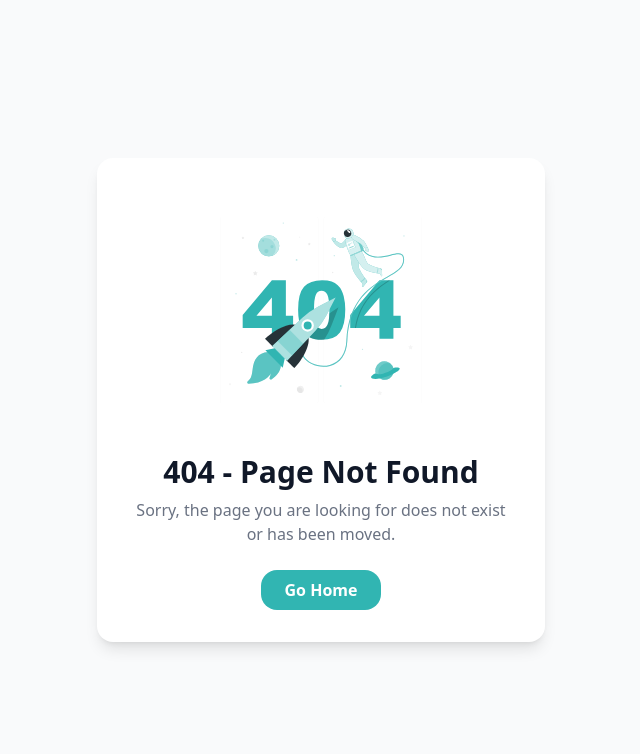
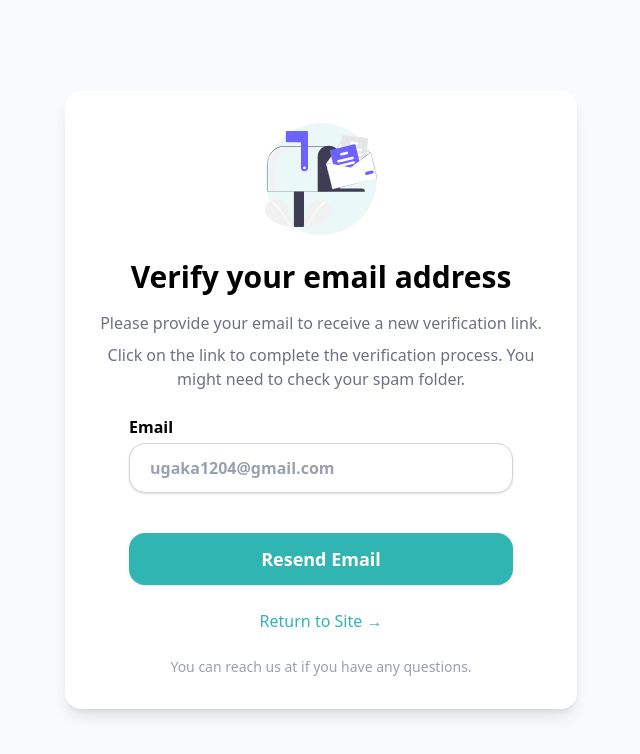
Before and after one commit to maker-dev/Leadro, a Next.js app in the folder client/: page /resend-verification in a window 1280 px wide. Before the commit this address had no page. Shown: the top 754 px of the page, without its empty margins (319-959 px from the left). Built offline with nearby package versions, Linux system fonts and the light colour scheme.

Commit message:
ADD resendVerification Page

```diff
--- /dev/null
+++ b/client/app/email-verified/page.tsx
@@ -0,0 +1,78 @@
+"use client";
+
+import { useSearchParams } from "next/navigation";
+import Link from "next/link";
+import {
+  MdOutlineMarkEmailRead,
+  MdErrorOutline,
+  MdAccessTime,
+} from "react-icons/md";
+
+const statusConfig = {
+  success: {
+    icon: <MdOutlineMarkEmailRead className="w-12 h-12 text-[#31B5B2]" />,
+    title: "Email verified!",
+    message: "Your email has been successfully verified. You can now sign in.",
+    action: (
+      <Link
+        href="/login"
+        className="mt-6 px-6 py-2 rounded-lg bg-[#31B5B2] text-white font-semibold hover:bg-[#269e9b] transition-colors"
+      >
+        Sign in
+      </Link>
+    ),
+  },
+  "token-expired": {
+    icon: <MdAccessTime className="w-12 h-12 text-yellow-500" />,
+    title: "Verification link expired",
+    message: "Your verification link has expired. Please request a new one.",
+    action: (
+      <Link
+        href="/resend-verification"
+        className="mt-6 px-6 py-2 rounded-lg bg-[#31B5B2] text-white font-semibold hover:bg-[#269e9b] transition-colors"
+      >
+        Resend Verification
+      </Link>
+    ),
+  },
+  error: {
+    icon: <MdErrorOutline className="w-12 h-12 text-red-500" />,
+    title: "Something went wrong",
+    message:
+      "We couldn't verify your email. Please try again or contact support.",
+    action: (
+      <Link
+        href="/resend-verification"
+        className="mt-6 px-6 py-2 rounded-lg bg-[#31B5B2] text-white font-semibold hover:bg-[#269e9b] transition-colors"
+      >
+        Try Again
+      </Link>
+    ),
+  },
+} as const;
+
+type StatusKey = keyof typeof statusConfig;
+
+function isStatusKey(key: string): key is StatusKey {
+  return key in statusConfig;
+}
+
+export default function EmailVerifiedPage() {
+  const searchParams = useSearchParams();
+  const statusParam = searchParams.get("status") || "success";
+  const status: StatusKey = isStatusKey(statusParam) ? statusParam : "error";
+  const config = statusConfig[status];
+
+  return (
+    <div className="min-h-screen flex items-center justify-center bg-gray-50 py-8 px-2">
+      <div className="w-full max-w-lg bg-white rounded-2xl shadow-lg p-8 flex flex-col items-center">
+        <div className="w-24 h-24 rounded-full flex items-center justify-center mb-6 bg-[#31B5B2]/10">
+          {config.icon}
+        </div>
+        <h1 className="text-3xl font-bold text-center mb-4">{config.title}</h1>
+        <p className="text-gray-500 text-center mb-2">{config.message}</p>
+        {config.action}
+      </div>
+    </div>
+  );
+}
--- /dev/null
+++ b/client/app/resend-verification/ResendVerificationForm.tsx
@@ -0,0 +1,61 @@
+"use client";
+
+import { useForm } from "react-hook-form";
+import { zodResolver } from "@hookform/resolvers/zod";
+import TextInput from "@/components/ui/inputs/TextInput";
+import SubmitButton from "@/components/ui/buttons/SubmitButton";
+import { FormValues } from "./types";
+import { formSchema } from "./schema";
+import { useEffect, useState } from "react";
+
+export default function ResendVerificationForm() {
+  const [cooldown, setCooldown] = useState(0);
+
+  const {
+    register,
+    handleSubmit,
+    formState: { errors, isSubmitting },
+  } = useForm<FormValues>({
+    resolver: zodResolver(formSchema),
+    defaultValues: {
+      email: "",
+    },
+    mode: "onBlur",
+  });
+
+  useEffect(() => {
+    if (cooldown <= 0) return;
+
+    const timer = setInterval(() => {
+      setCooldown((prevCooldown) => prevCooldown - 1);
+    }, 1000);
+
+    return () => clearInterval(timer);
+  }, [cooldown]);
+
+  const onSubmit = (data: FormValues) => {
+    console.log(data);
+    setCooldown(30);
+  };
+
+  const isButtonDisabled = isSubmitting || cooldown > 0;
+
+  return (
+    <form
+      onSubmit={handleSubmit(onSubmit)}
+      className="flex flex-col gap-4"
+      noValidate
+    >
+      <TextInput
+        label="Email"
+        type="email"
+        placeholder="ugaka1204@gmail.com"
+        {...register("email")}
+        error={errors.email}
+      />
+      <SubmitButton disabled={isButtonDisabled} loading={isSubmitting}>
+        {cooldown > 0 ? `Resend in ${cooldown}s` : "Resend Email"}
+      </SubmitButton>
+    </form>
+  );
+}
--- /dev/null
+++ b/client/app/resend-verification/page.tsx
@@ -0,0 +1,62 @@
+"use client";
+
+import Link from "next/link";
+import Image from "next/image";
+import sendVerification from "@/assets/images/send-verification.svg";
+import ResendVerificationForm from "./ResendVerificationForm";
+
+const ResendVerificationPage = () => {
+  return (
+    <div className="min-h-screen flex items-center justify-center bg-gray-50 py-8 px-2">
+      <div className="w-full max-w-lg bg-white rounded-2xl shadow-lg p-8">
+        <div className="flex flex-col items-center">
+          {/* Email Image Circle */}
+          <div className="w-28 h-28 rounded-full bg-[#31B5B2]/10 flex items-center justify-center mb-6">
+            <Image
+              src={sendVerification}
+              alt="Send verification"
+              width={96}
+              height={96}
+              className="object-contain object-center w-28 h-28"
+              priority
+            />
+          </div>
+
+          {/* Title */}
+          <h1 className="text-3xl font-bold text-center mb-4">
+            Verify your email address
+          </h1>
+
+          {/* Description */}
+          <p className="text-gray-500 text-center mb-2">
+            Please provide your email to receive a new verification link.
+          </p>
+          <p className="text-gray-500 text-center mb-6">
+            Click on the link to complete the verification process. You might
+            need to check your spam folder.
+          </p>
+
+          {/* Form */}
+          <div className="w-full max-w-sm">
+            <ResendVerificationForm />
+          </div>
+
+          {/* Return Link */}
+          <Link
+            href="/login"
+            className="mt-6 text-[#31B5B2] hover:text-[#269e9b] font-medium flex items-center gap-2"
+          >
+            Return to Site →
+          </Link>
+
+          {/* Help Text */}
+          <p className="text-sm text-gray-400 text-center mt-6">
+            You can reach us at if you have any questions.
+          </p>
+        </div>
+      </div>
+    </div>
+  );
+};
+
+export default ResendVerificationPage;
--- /dev/null
+++ b/client/app/resend-verification/schema.ts
@@ -0,0 +1,8 @@
+import * as z from "zod";
+
+export const formSchema = z.object({
+  email: z
+    .string()
+    .trim()
+    .email({ message: "Please enter a valid email address" }),
+});
--- /dev/null
+++ b/client/app/resend-verification/types.ts
@@ -0,0 +1,4 @@
+import * as z from "zod";
+import { formSchema } from "./schema";
+
+export type FormValues = z.infer<typeof formSchema>;
```
Also changed, not shown: client/assets/images/send-verification.svg (added), 1 other file (tests, documents, lock files or other folders).
